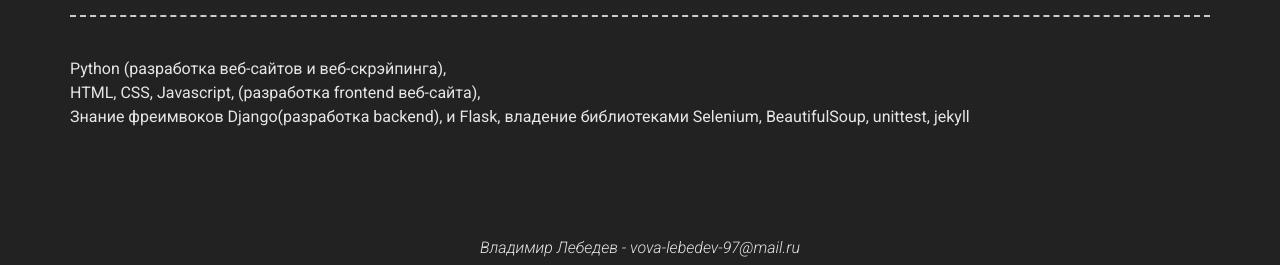
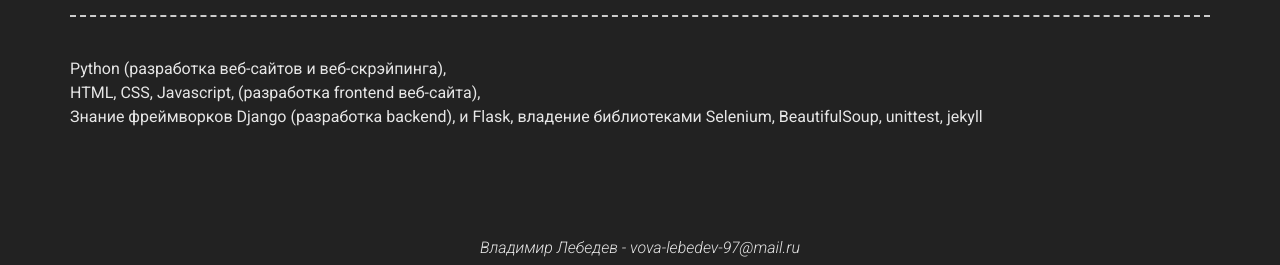
Before and after one commit to vovan13347/mysite, a Jekyll site: the page built from index.md, in a window 1280 px wide and 900 px high, scrolled down 1958 px. Shown: the part 632-897 px from the top of the window. Built offline with Jekyll 4.4.1, drawn with Linux system fonts in a browser that asks for light colours; nearby versions of some CDN libraries.

Commit message:
repair config yml

```diff
--- a/_config.yml
+++ b/_config.yml
@@ -240,7 +240,7 @@ content:
       # this will include new lines to allow paragraphs
       # This is where you can write a little more about yourself. You could title this section **Interests** and include some of your other interests.
       # Or you could title it **Skills** and write a bit more about things that make you more desirable, like *leadership* or *teamwork*
-      Python (разработка веб-сайтов и веб-скрэйпинга), <br> HTML, CSS, Javascript, (разработка frontend веб-сайта), <br> Знание фреимвоков Django(разработка backend), и Flask, владение библиотеками Selenium, BeautifulSoup, unittest, jekyll
+      Python (разработка веб-сайтов и веб-скрэйпинга), <br> HTML, CSS, Javascript, (разработка frontend веб-сайта), <br> Знание фреймворков Django (разработка backend), и Flask, владение библиотеками Selenium, BeautifulSoup, unittest, jekyll
 
 
 
```
